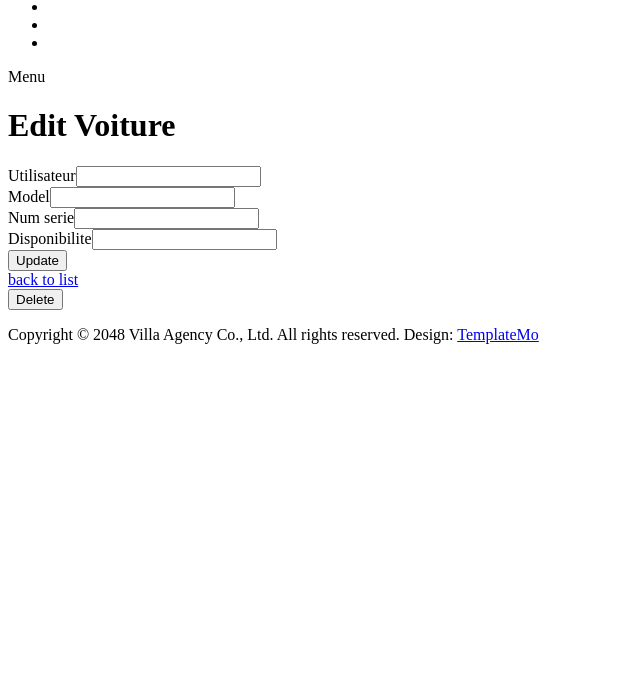
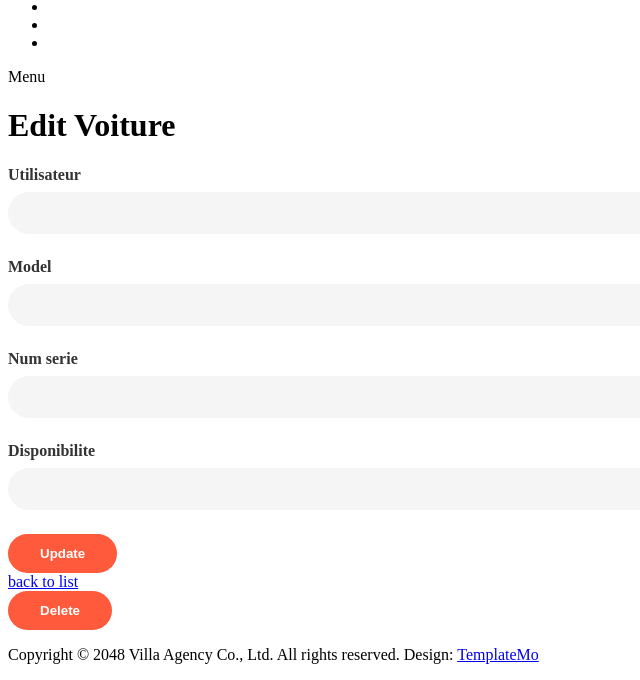
Before and after one commit to NawelDorrije/PIDEV_WEB_STUDAR, a Symfony app: template templates/GestionTransport/voiture/edit.html.twig in a window 1320 px wide; the page is wider, and only the part inside the window is pictured. Shown: the part 451-1131 px from the top of that part, without its empty margins (0-640 px from the left). Before the commit the page ends 795 px from the top of that part, so only its background shows below. Run offline with Twig, Linux system fonts and the light colour scheme; the template is opened without the code that fills it, so the values that code supplies are empty; form fields are guessed from the names that the template uses; some libraries are stand-ins or nearby versions.

Commit message:
templates change

```diff
--- a/templates/base.html.twig
+++ b/templates/base.html.twig
@@ -1,9 +1,27 @@
 <!DOCTYPE html>
 <html lang="fr">
     <style>
+        .properties .item {
+            background-color: #fafafa;
+            border-radius: 10px;
+            padding: 30px;
+            margin-bottom: 30px;
+            box-shadow: 0 4px 10px rgba(0,0,0,0.05);
+        }
 
+        /* Optional: table tweaks inside card */
+        .properties .item table {
+            background-color: white;
+            border-radius: 10px;
+            overflow: hidden;
+        }
 
-
+        /* Round buttons */
+        .table .btn {
+            border-radius: 1.25rem;
+            padding: 0.4rem 1rem;
+            font-weight: 500;
+        }
     </style>
     <head>
         <meta charset="UTF-8">
@@ -14,6 +32,71 @@
 
         {% block stylesheets %}
             {{ encore_entry_link_tags('app') }}
+            <style>
+                /* FORM STYLING */
+                form .form-group,
+                form .form-row,
+                form > div {
+                    margin-bottom: 1.5rem;
+                }
+
+                form label {
+                    font-weight: 600;
+                    color: #333;
+                    display: block;
+                    margin-bottom: 0.5rem;
+                }
+
+                form input[type="text"],
+                form input[type="email"],
+                form input[type="number"],
+                form input[type="file"],
+                form select,
+                form textarea {
+                    width: 100%;
+                    padding: 0.75rem 1rem;
+                    border: none;
+                    border-radius: 2rem;
+                    background-color: #f5f5f5;
+                    font-size: 1rem;
+                    color: #333;
+                    outline: none;
+                    box-shadow: none;
+                    transition: background-color 0.3s ease;
+                }
+
+                form input[type="file"] {
+                    padding: 0.5rem 1rem;
+                    border-radius: 1rem;
+                }
+
+                form input:focus,
+                form select:focus,
+                form textarea:focus {
+                    background-color: #ebebeb;
+                }
+
+                .img-thumbnail {
+                    border-radius: 1rem;
+                    margin-top: 0.5rem;
+                    border: none;
+                    box-shadow: 0 4px 10px rgba(0,0,0,0.05);
+                }
+
+                button.btn {
+                    background-color: #ff5a3c;
+                    color: #fff;
+                    border: none;
+                    padding: 0.75rem 2rem;
+                    font-weight: 600;
+                    border-radius: 2rem;
+                    transition: background-color 0.3s ease;
+                }
+
+                button.btn:hover {
+                    background-color: #e14e2f;
+                }
+            </style>
         {% endblock %}
 
         {% block css %}
```
Also changed, not shown: templates/GestionTransport/index.html.twig (+48 -3 lines), templates/GestionTransport/transport/index.html.twig (+10 -6 lines), public/uploads/image/67fabb230077b-67fc75e9cec22186574924.png (added).
